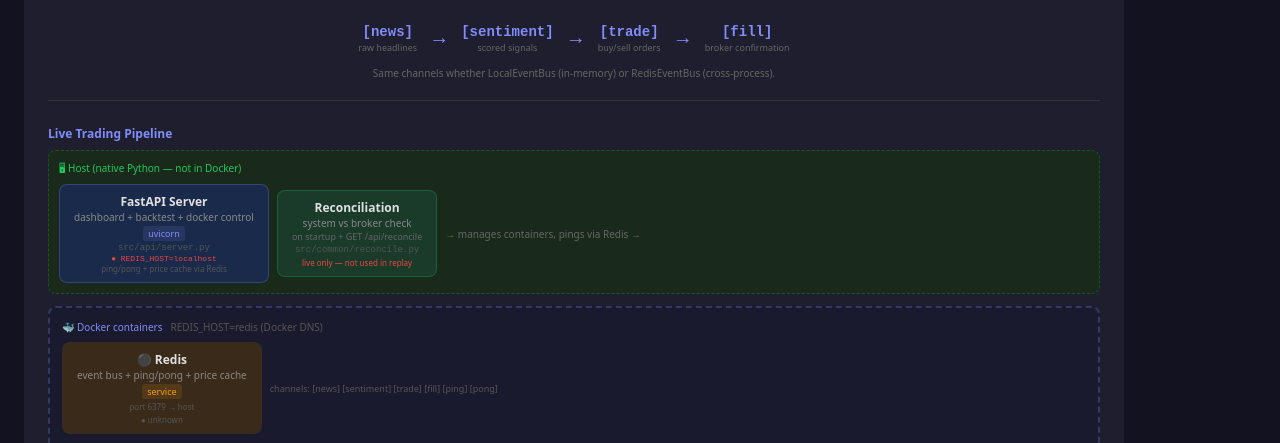
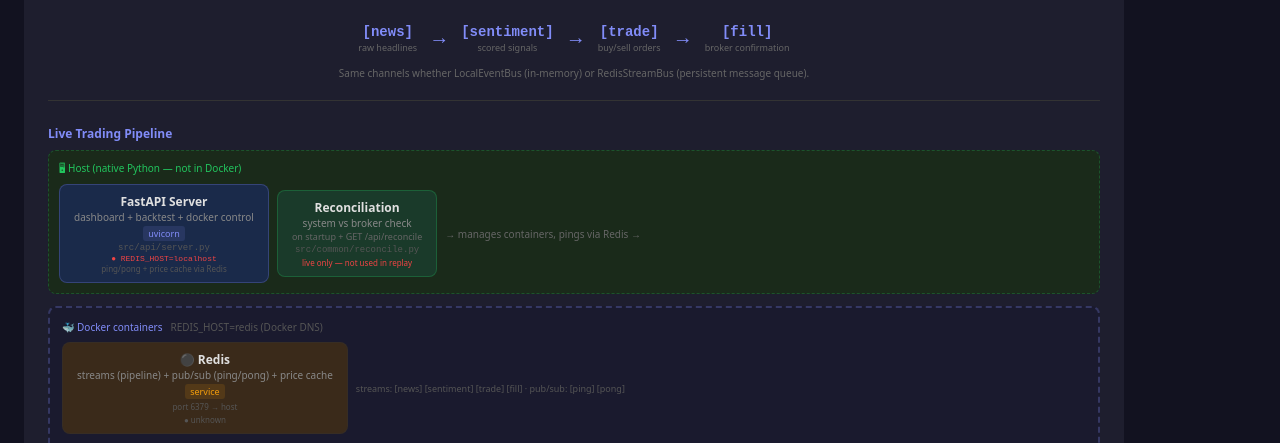
Before and after one commit to ProgramIsFun/EonTrading, a React (Vite) app in the folder frontend/: page / in a window 1280 px wide. Both pictures are taken after a click on the button "About". Shown: the part 281-724 px from the top of the page. Built offline with nearby package versions, Linux system fonts and the light colour scheme; no server answers.

Commit message:
docs: update architecture diagram for Redis Streams rename
- RedisEventBus → RedisStreamBus
- 'event bus' → 'streams (pipeline) + pub/sub (ping/pong)'
- Channel labels show which use streams vs pub/sub

```diff
--- a/frontend/src/components/ArchitectureDiagram.tsx
+++ b/frontend/src/components/ArchitectureDiagram.tsx
@@ -111,7 +111,7 @@ export default function ArchitectureDiagram() {
           ))}
         </div>
         <div style={{ fontSize: 10, color: "#666", textAlign: "center" }}>
-          Same channels whether LocalEventBus (in-memory) or RedisEventBus (cross-process).
+          Same channels whether LocalEventBus (in-memory) or RedisStreamBus (persistent message queue).
         </div>
       </div>
 
@@ -169,14 +169,14 @@ export default function ArchitectureDiagram() {
               <div style={{ fontWeight: 600 }}>
                 {redisUp === true ? "🟢" : redisUp === false ? "🔴" : "⚫"} Redis
               </div>
-              <div style={{ fontSize: 10, color: "#888" }}>event bus + ping/pong + price cache</div>
+              <div style={{ fontSize: 10, color: "#888" }}>streams (pipeline) + pub/sub (ping/pong) + price cache</div>
               {serviceTag()}
               <div style={{ fontSize: 8, color: "#555", marginTop: 2 }}>port 6379 → host</div>
               <div style={{ fontSize: 8, color: redisUp ? "#22c55e" : "#555", marginTop: 2, fontWeight: redisUp ? 600 : 400 }}>
                 {redisUp === true ? "● running" : redisUp === false ? "● stopped" : "● unknown"}
               </div>
             </div>
-            <span style={{ fontSize: 9, color: "#555" }}>channels: [news] [sentiment] [trade] [fill] [ping] [pong]</span>
+            <span style={{ fontSize: 9, color: "#555" }}>streams: [news] [sentiment] [trade] [fill] · pub/sub: [ping] [pong]</span>
           </div>
 
           {/* Row 1: Sources → Watcher → [news] → Analyzer → [sentiment] */}
@@ -535,7 +535,7 @@ export default function ArchitectureDiagram() {
           <div>
             <div style={{ fontWeight: 600, marginBottom: 4 }}>🔵 Distributed (separate processes)</div>
             <div style={{ color: "#888" }}>Each component runs independently.</div>
-            <div style={{ color: "#888" }}>Uses RedisEventBus (cross-process).</div>
+            <div style={{ color: "#888" }}>Uses RedisStreamBus (persistent message queue).</div>
             {envReq("REDIS_HOST")}
             <div style={{ display: "flex", flexDirection: "column", gap: 2, marginTop: 4 }}>
               <code style={{ fontSize: 10, color: "#818cf8" }}>python3 -m src.live.runners.run_watcher</code>
```
